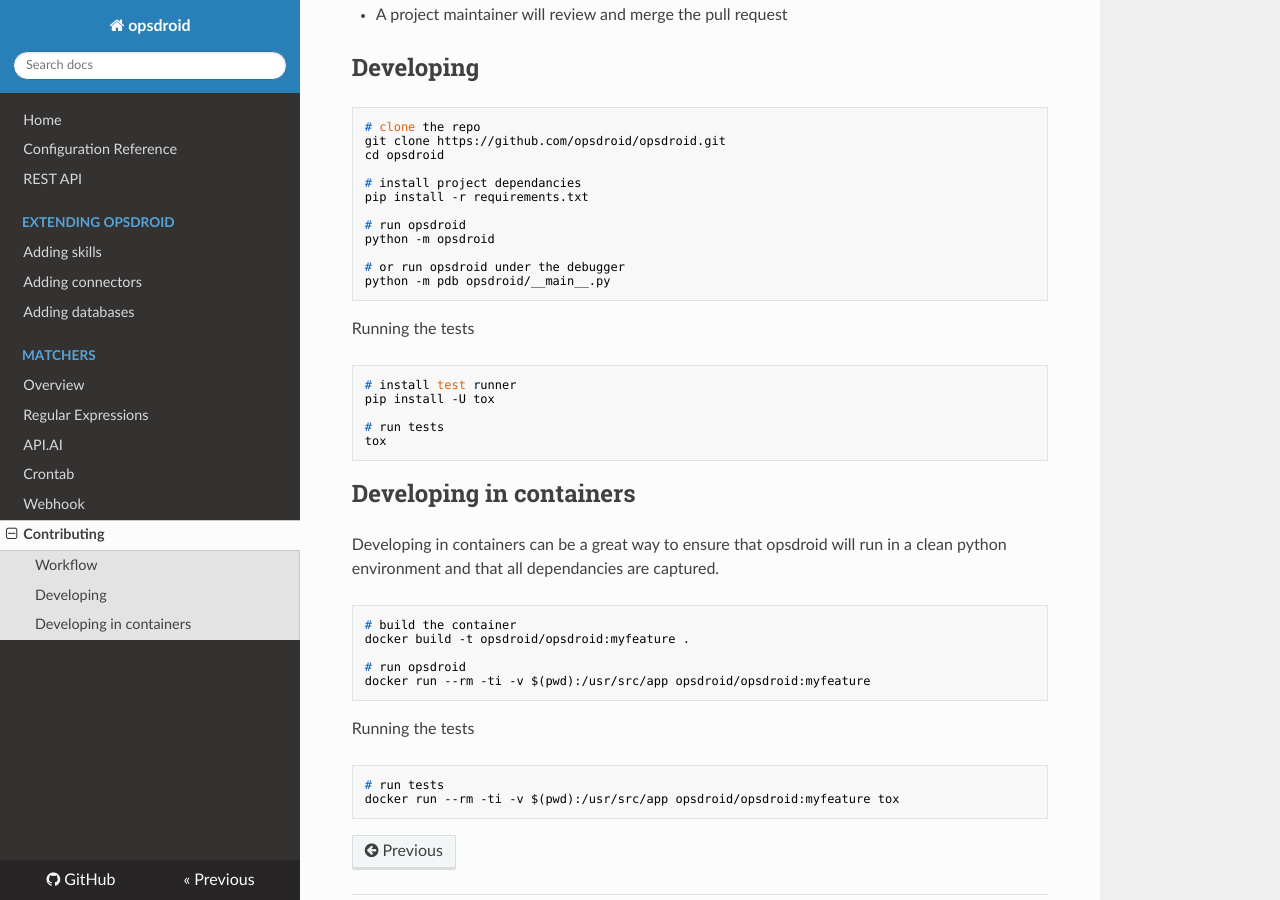
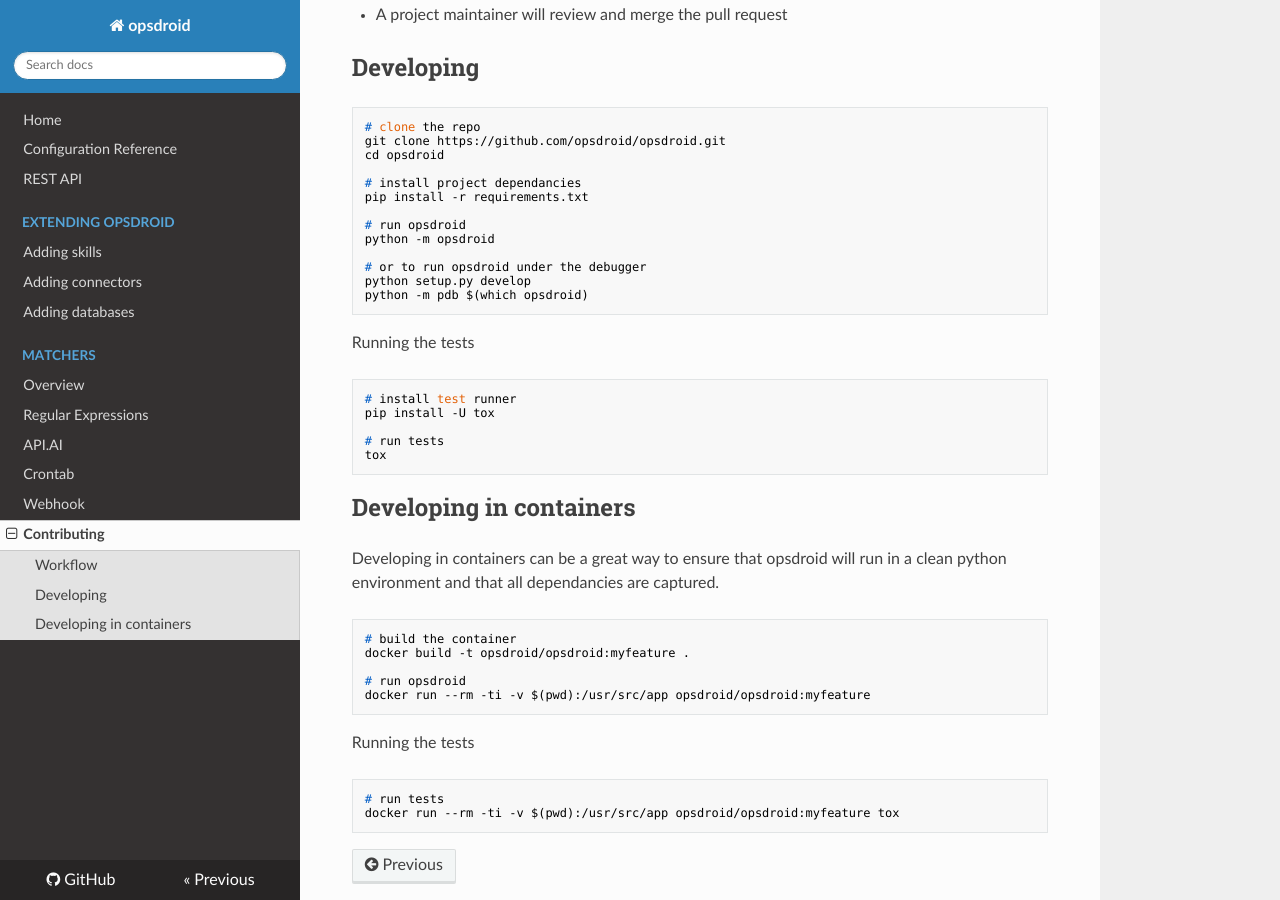
Before and after one commit to opsdroid/opsdroid, an MkDocs documentation site: the page built from docs/contributing.md, in a window 1280 px wide and 900 px high, scrolled down 429 px. Built offline with MkDocs 1.6.1, drawn with Linux system fonts in a browser that asks for light colours; nearby versions of some CDN libraries; old or Windows-style settings are respelled for this version of MkDocs.

Commit message:
Fix up pdb launching instructions.

````diff
--- a/docs/contributing.md
+++ b/docs/contributing.md
@@ -25,8 +25,9 @@
 # run opsdroid
 python -m opsdroid
 
-# or run opsdroid under the debugger
-python -m pdb opsdroid/__main__.py
+# or to run opsdroid under the debugger
+python setup.py develop
+python -m pdb $(which opsdroid)
 ```
 
 Running the tests
````
